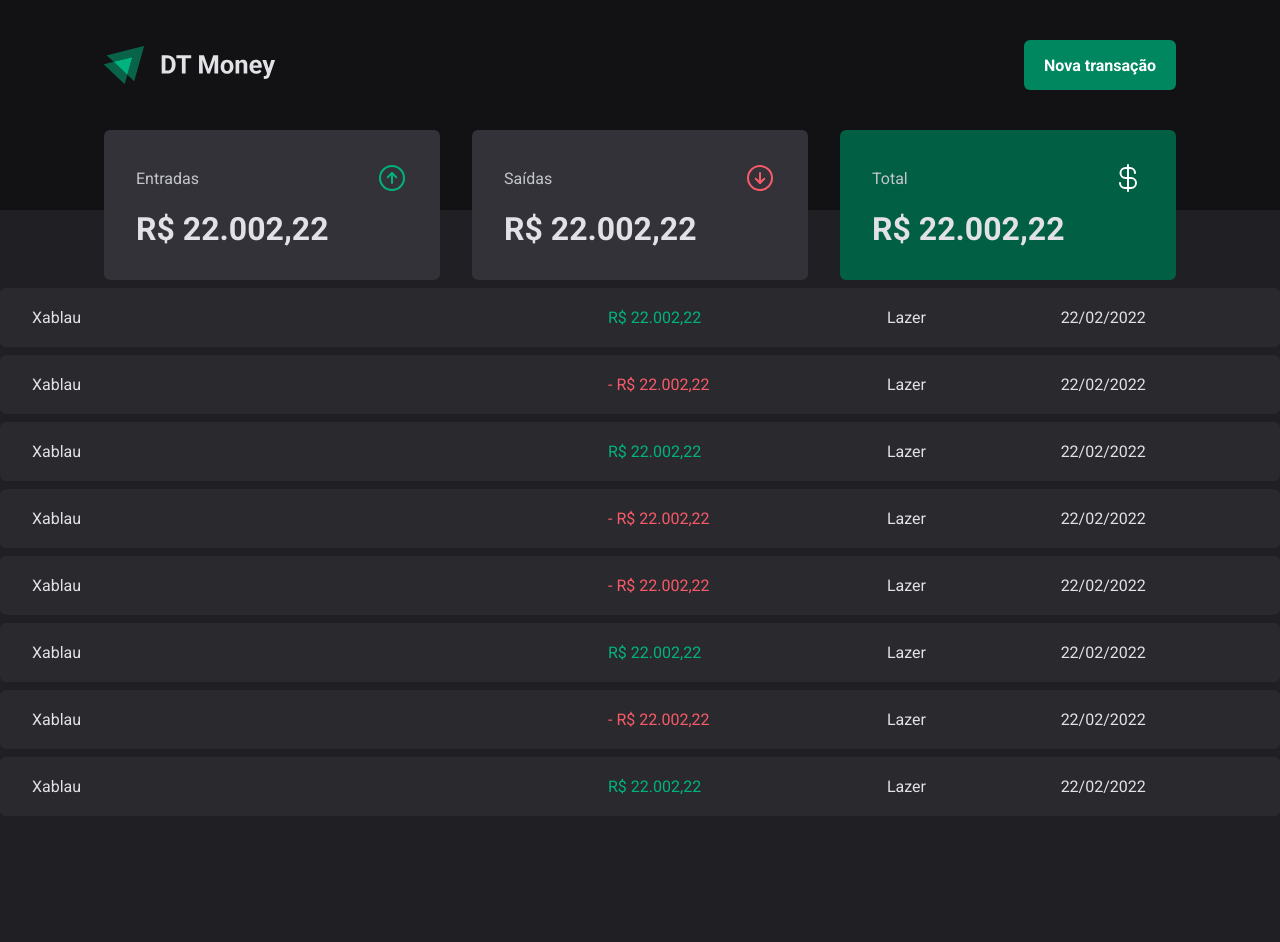
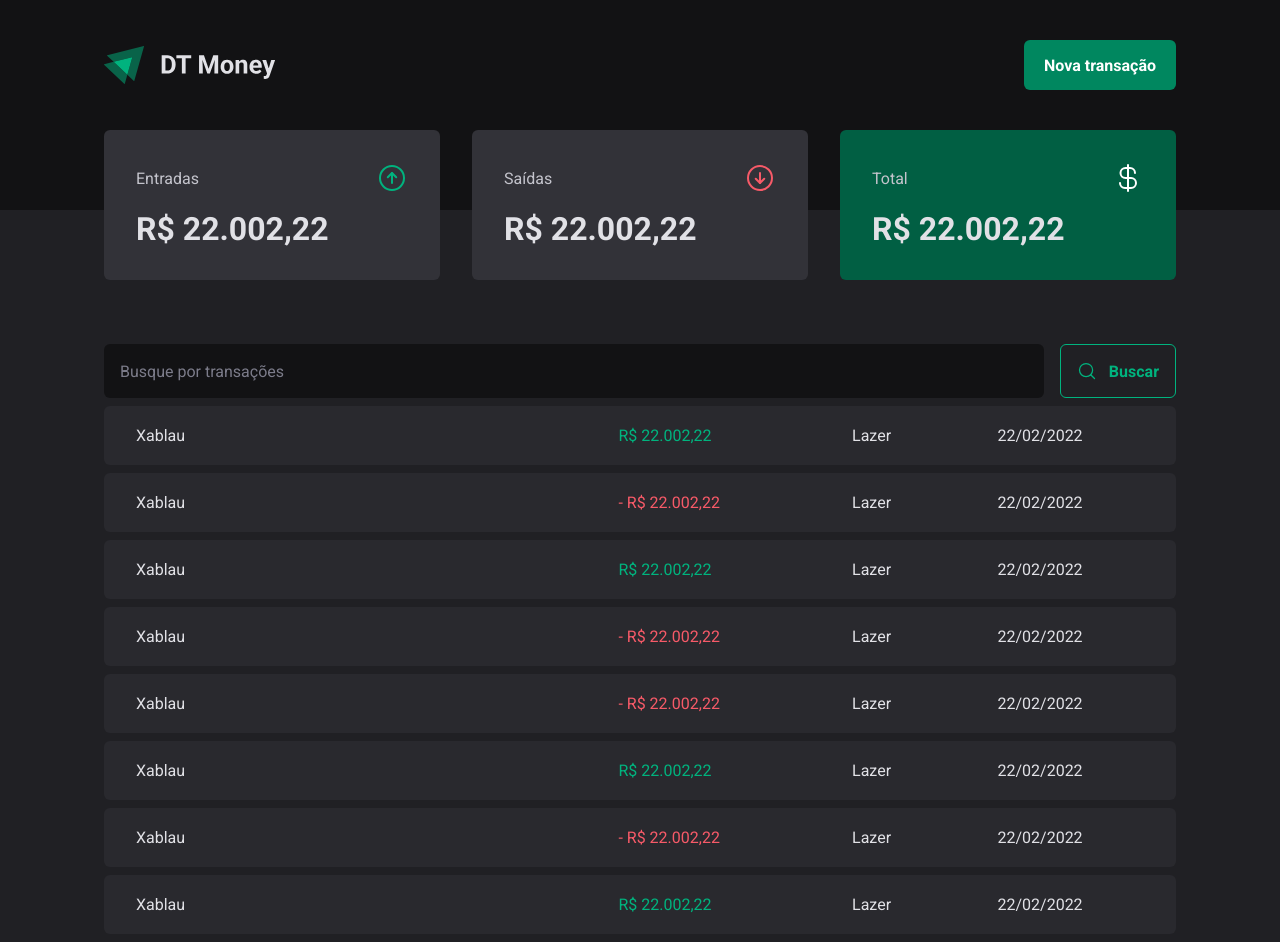
Before and after one commit to MoisesSantana/dt-money, a React (Vite) app: page / in a window 1280 px wide. Before the commit the page ends 824 px from the top, so only its background shows below. Built offline with nearby package versions, Linux system fonts and the light colour scheme.

Commit message:
feat(search-form): prototyping the SearchForm component

```diff
--- /dev/null
+++ b/src/components/search-form/index.tsx
@@ -0,0 +1,15 @@
+import { SearchFormContainer } from './styles';
+
+import { MagnifyingGlass } from 'phosphor-react';
+
+export function SearchForm() {
+  return (
+    <SearchFormContainer>
+      <input type="text" placeholder="Busque por transações" />
+      <button type="submit">
+        <MagnifyingGlass size={20} />
+        Buscar
+      </button>
+    </SearchFormContainer>
+  );
+}
--- /dev/null
+++ b/src/components/search-form/styles.tsx
@@ -0,0 +1,39 @@
+import { styled } from 'styled-components';
+
+export const SearchFormContainer = styled.form`
+  display: flex;
+  gap: 1rem;
+
+  input {
+    flex: 1;
+    border-radius: 6px;
+    border: none;
+    background-color: ${({ theme }) => theme['gray-900']};
+    color: ${({ theme }) => theme['gray-300']};
+    padding: 1rem;
+
+    &::placeholder {
+      color: ${({ theme }) => theme['gray-500']};
+    }
+  }
+
+  button {
+    display: flex;
+    align-items: center;
+    gap: 0.75rem;
+
+    padding: 1rem;
+    background-color: transparent;
+    border: 1px solid ${({ theme }) => theme['green-300']};
+    color: ${({ theme }) => theme['green-300']};
+    font-weight: bold;
+    border-radius: 6px;
+    transition: 200ms ease-in-out;
+
+    &:hover {
+      background-color: ${({ theme }) => theme['green-500']};
+      border-color: ${({ theme }) => theme['green-500']};
+      color: ${({ theme }) => theme.white};
+    }
+  }
+`;
--- a/src/pages/transactions/index.tsx
+++ b/src/pages/transactions/index.tsx
@@ -1,13 +1,19 @@
 import { Header } from '@/components/header';
+import { SearchForm } from '@/components/search-form';
 import { Summary } from '@/components/summary';
 import { TransactionsTable } from '@/components/transactions-table';
+
+import { TransactionsContainer } from './styles';
 
 export function Transactions() {
   return (
     <div>
       <Header />
       <Summary />
-      <TransactionsTable />
+      <TransactionsContainer>
+        <SearchForm />
+        <TransactionsTable />
+      </TransactionsContainer>
     </div>
   );
 }
```
